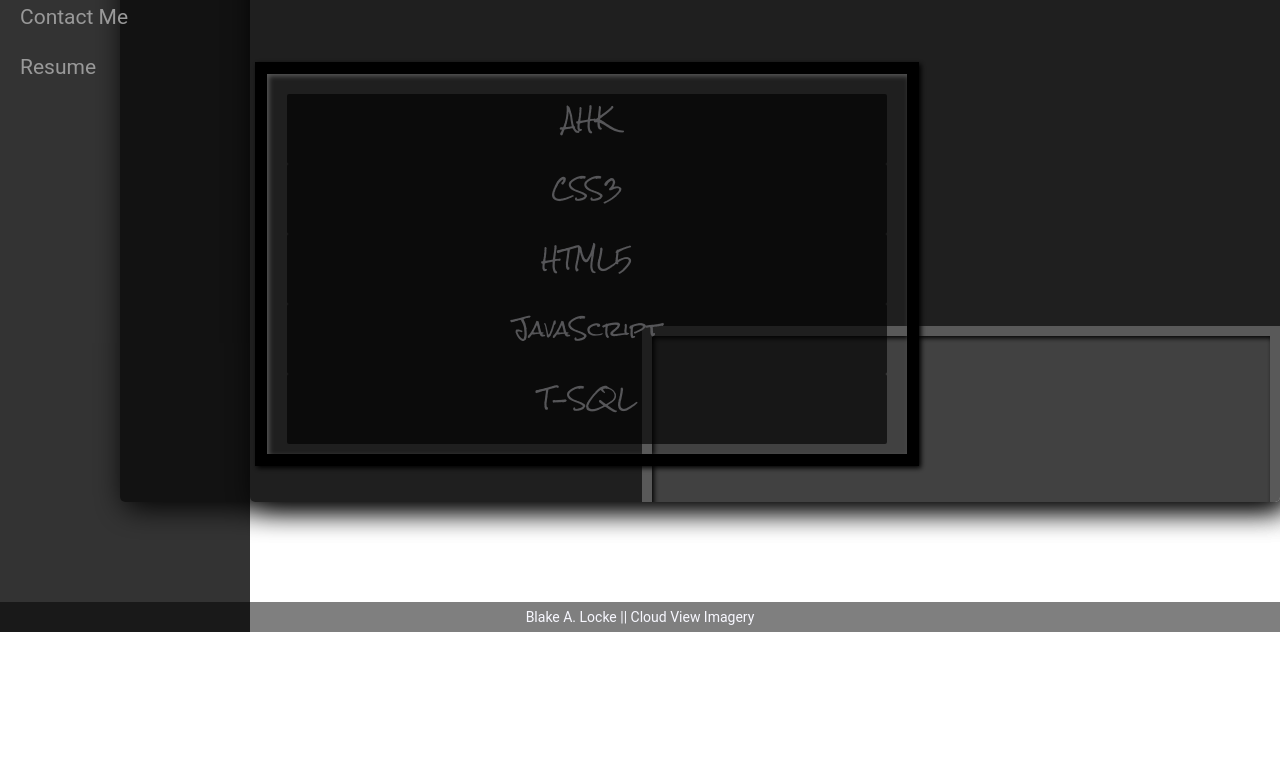
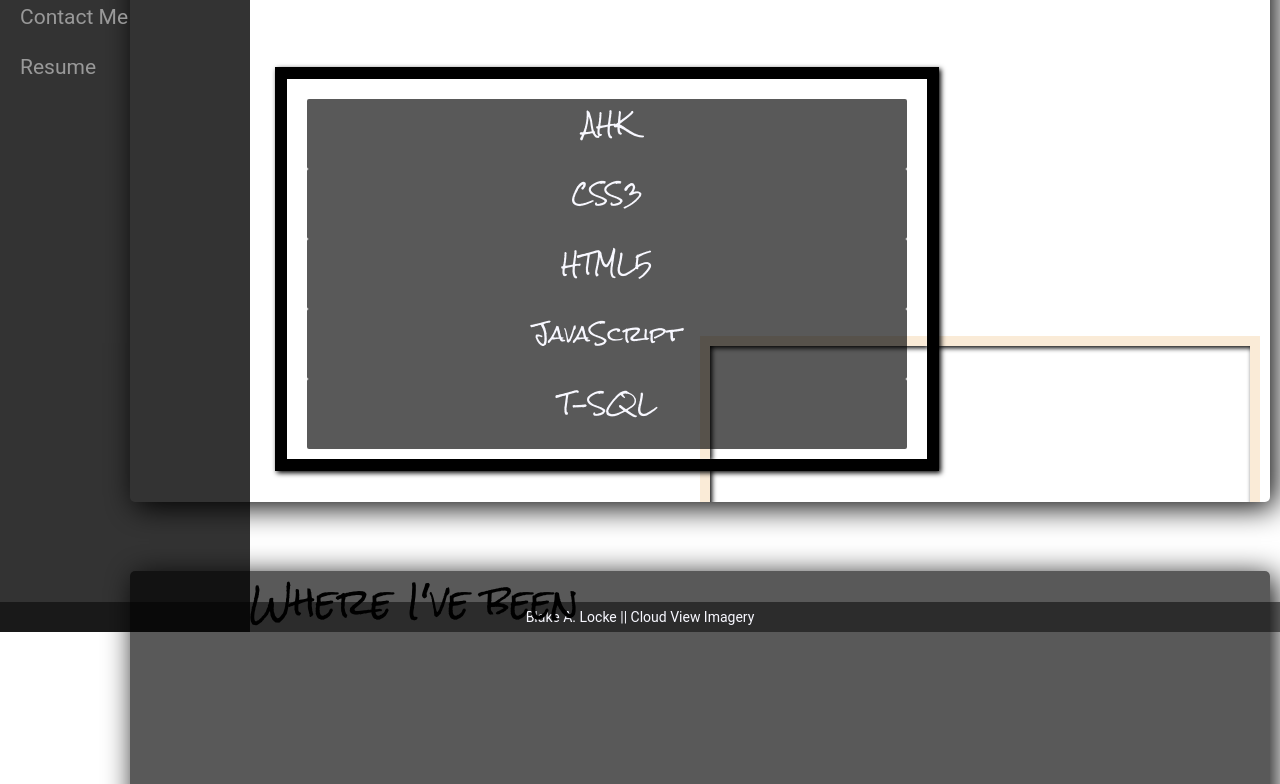
Before and after one commit to ShouldWork/Portfolio, a website: page src/resume.html in a window 1280 px wide. Shown: the part 168-952 px from the top of the page. Before the commit the page ends 800 px from the top, so only its background shows below. Drawn offline with nearby package versions, Linux system fonts and the light colour scheme.

Commit message:
End of day May 12, 2016

```diff
--- a/js/my_scripts.js
+++ b/js/my_scripts.js
@@ -88,9 +88,10 @@ function resultUpdate(id) {
                 projectText += languages[l].projects[p] + "<br>";
             }
         }
-        document.getElementById('resultHeader').style.display = 'block';
-        document.getElementById('resultHeader').innerHTML = currentLanguage;
+
         document.getElementById('resultKnow').innerHTML = projectText;
+        document.getElementById(id).style.left = '850px';
+        document.getElementById(id).style.top = "-170px";
     }
 }
 
--- a/src/css/side_nav.css
+++ b/src/css/side_nav.css
@@ -275,9 +275,9 @@ Background images and sizing
 }
 #langResultContainer {
     float: right;
-    width: 55%;
+    width: 50%;
     height: 100%;
-    border: 10px solid white;
+    border: 10px solid antiquewhite;
     box-shadow: inset 2px 2px 5px black;
     background-color: rgba(255,255,255,0.60);
     transition: all 1s ease-in-out;
@@ -285,12 +285,10 @@ Background images and sizing
 
 #resultHeader{
     font-size: 35px;
+    height: 100px;
     text-align: center;
     padding-bottom: 10px;
-    background-color: rgba(0,0,0,0.60);
-    display: none;
-    color:ghostWhite;
-    transition: all 1s ease-in-out;
+    background-color: transparent;
 }
 #resultKnow {
     padding: 10px;
@@ -406,8 +404,8 @@ Main content-cell styling
 
     transition: all 1s ease-out;
     overflow: hidden;
-    margin: 0;
-    padding-left: 0;
+    margin: 10px;
+    padding: 10px;
 
     border-radius: 5px;
     box-shadow: 5px 5px 30px 0 black;
--- a/src/resume.html
+++ b/src/resume.html
@@ -23,7 +23,7 @@
 
         <div id="container-fluid">
             <h1 class="cellTitle">Languages I know</h1>
-                <div class="content-cell overlay">
+                <div class="content-cell overlay" style="background-color: transparent">
                     <div id="langContainer" class="leftFlex">
 
                         <div class="langSomePadding">
@@ -57,13 +57,9 @@
 
                 </div>
             </div>
-        </div>
-
-        <div id="container-fluid">
             <h1 class="cellTitle">Where I've been</h1>
             <div class="content-cell overlay"></div>
         </div>
-
         <div align="center">
             <footer>
                 <span>Blake A. Locke || Cloud View Imagery</span>
```
